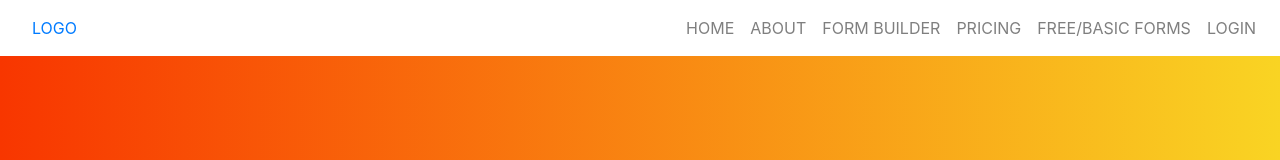
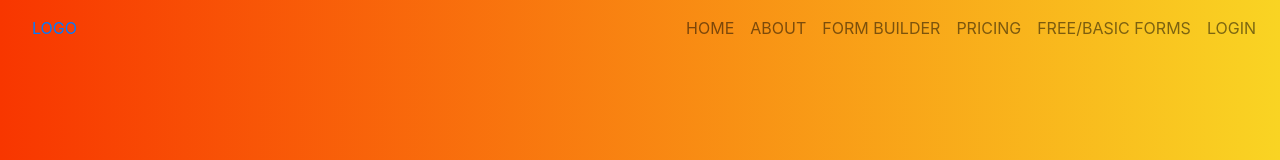
Before and after one commit to Pasquariello/paseon, a Next.js app: page / in a window 1280 px wide. Shown: the top 160 px of the page. Built offline with nearby package versions, Linux system fonts and the light colour scheme.

Commit message:
update nav color

```diff
--- a/components/Header.js
+++ b/components/Header.js
@@ -41,7 +41,7 @@ return (
 
 
 
-<nav className="navbar navbar-expand-lg navbar-light static-top">
+<nav className="navbar navbar-expand-lg navbar-light static-top" style={{backgroundImage: "linear-gradient(to right, #f83600 0%, #f9d423 100%)", color: '#fff'}}>
   {/* <button className="navbar-toggler" type="button" data-toggle="collapse" data-target="#navbarTogglerDemo01" aria-controls="navbarTogglerDemo01" aria-expanded="false" aria-label="Toggle navigation">
     <span className="navbar-toggler-icon"></span>
   </button> */}
```
